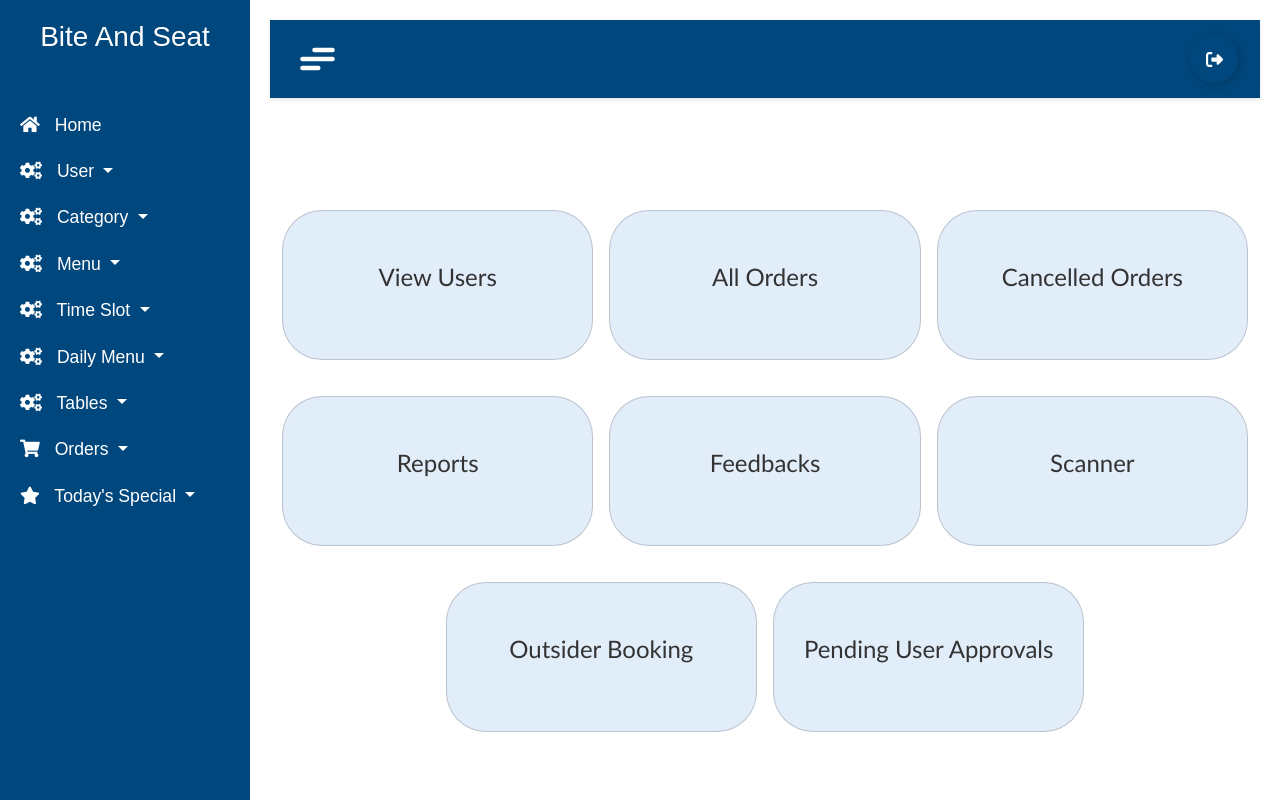
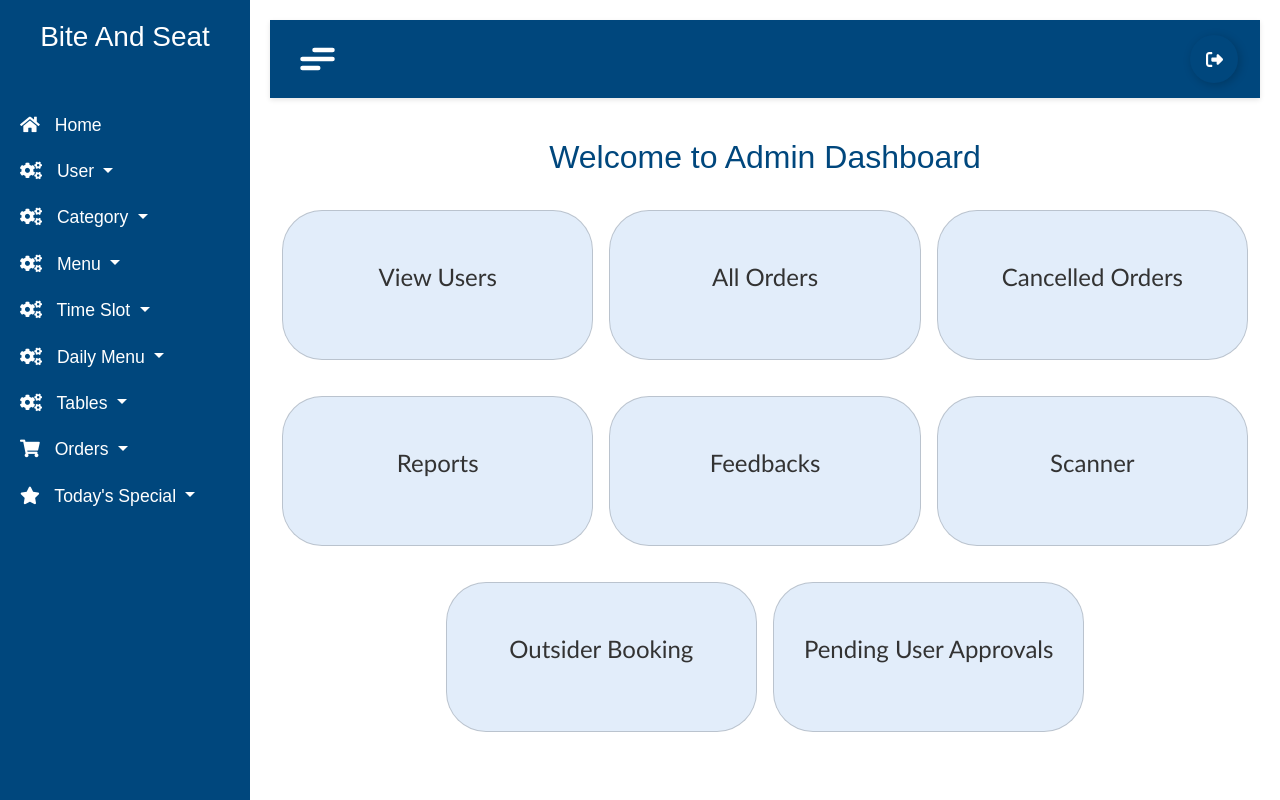
Before and after one commit to ociuzacademy/Bite_and_Seat_Backend, a Django app: template adminapp/templates/adminapp/dashboard.html in a window 1280 px wide. Run offline with Django 5.2, Linux system fonts and the light colour scheme; the template is opened without the code that fills it, so the values that code supplies are empty.

Commit message:
By Ananya

```diff
--- a/adminapp/templates/adminapp/dashboard.html
+++ b/adminapp/templates/adminapp/dashboard.html
@@ -546,8 +546,8 @@
 
             {% block content %}
             <!-- Main Content -->
-            <div class="container-fluid" style="color: white;">
-                <h2 class="text-center mb-4">Welcome to Admin Dashboard</h2>
+            <div class="container-fluid">
+                <h2 class="text-center mb-4" style="color: #00477d;">Welcome to Admin Dashboard</h2>
                 <div class="row justify-content-center g-3">
 
                     <div class="col-md-6 col-lg-4">
```
Also changed, not shown: userapp/views.py (+11 -2 lines).
